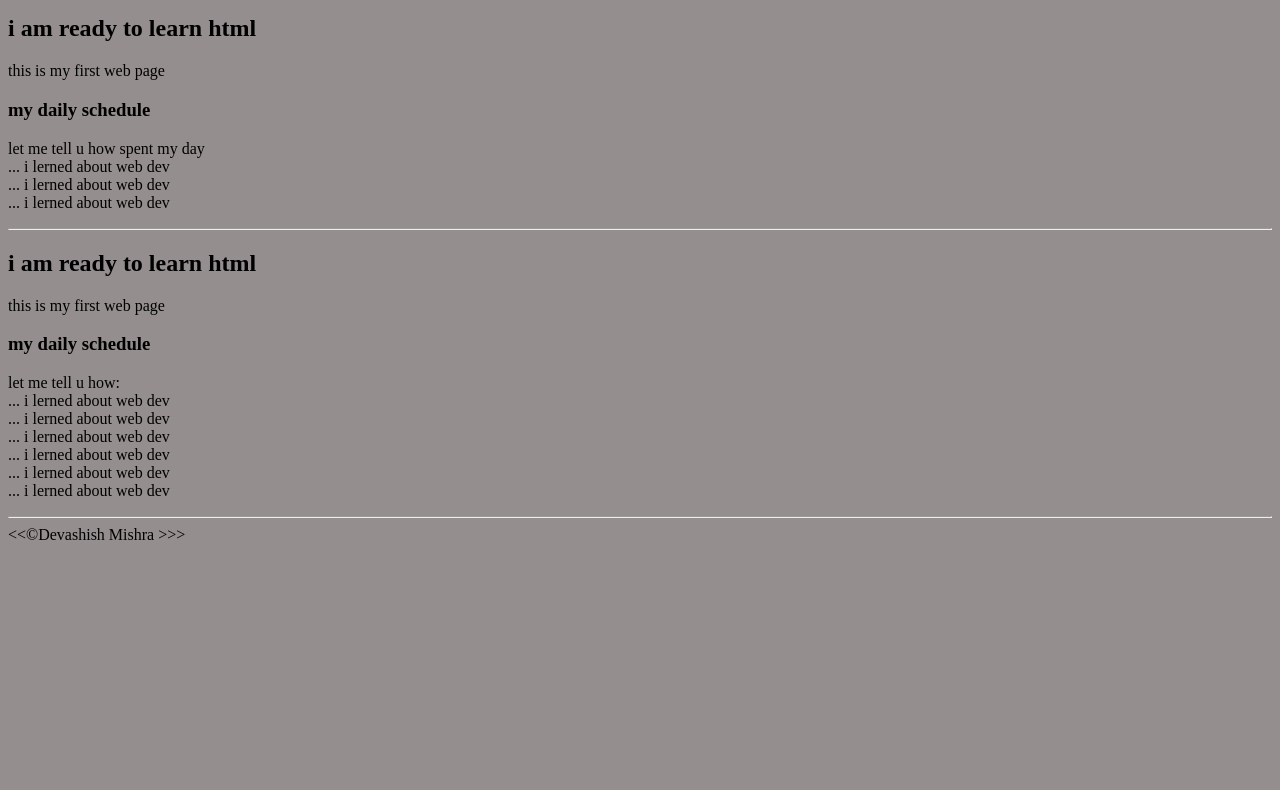
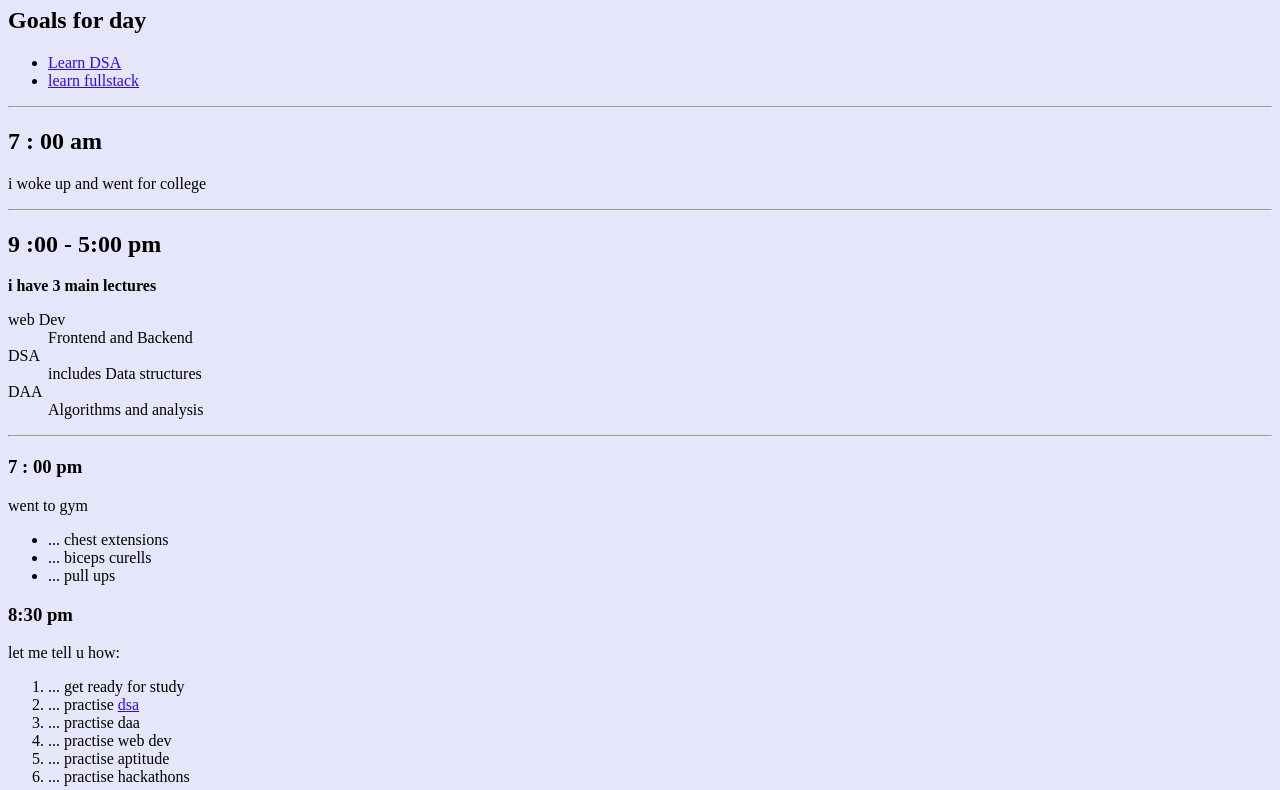
Before and after one commit to Dev0233/html, a plain HTML site: page 01 lesson/index.html in a window 1280 px wide. Shown: the part 73-863 px from the top of the page. Before the commit the page ends 800 px from the top, so only its background shows below. Drawn offline with Linux system fonts and the light colour scheme.

Commit message:
about list, tags and links used in html

```diff
--- a/01 lesson/index.html
+++ b/01 lesson/index.html
@@ -1,4 +1,5 @@
-<html>
+<!Doctype html>
+<html lang = "en">
 <head>
     <meta charset="UTF-8">
     <meta name="author" content="Devashish mishra">
@@ -8,31 +9,61 @@
     <link rel="stylesheet" href="main.css" type="text/css">
 </head>
 <body>
-    <h1> hello Dev</h1>
+    <h1> Time Table </h1>
+    <h2> Goals for day </h2>
+    <nav>
+        <ul>
+            <li>
+                <a href="cpp.com"> Learn DSA </a></li>
+            <li><a href="youtube.com">learn fullstack</a></li>
+        </ul>
+    </nav>
     <hr>
-    <h2> i am ready to learn html </h2>
-    <p>this is my first web page</p>
+    <h2> 7 : 00 am </h2>
+    <p> i woke up and went for college </p>
+    <hr>
+    <section id="college">
+    <h2>  9 :00 - 5:00 pm </h2>
+    <p><strong> i have 3 main lectures </strong> </p>
+    <!-- discriptive list -->
+    <dl>
+        <dt> web Dev  </dt>
+        <dd> Frontend and Backend </dd>
+        <dt> DSA </dt>
+        <dd> includes Data structures  </dd>
+        <dt> DAA  </dt>
+        <dd> Algorithms and analysis </dd>
 
-    <h3> my daily schedule </h3>
-    <p>let me tell u how spent my day
-        <br> ... i lerned about web dev
-        <br> ... i lerned about web dev
-        <br> ... i lerned about web dev </p>
+    </dl>
+    </section>
     <hr>
-    <h2> i am ready to learn html </h2>
-    <p>this is my first web page</p>
-    <!-- Add the info  -->
-    <h3> my daily schedule </h3>
-    <p>let me tell u how:
-        <br> ... i lerned about web dev
-        <br> ... i lerned about web dev
-        <br> ... i lerned about web dev
-        <br> ... i lerned about web dev
-        <br> ... i lerned about web dev
-        <br> ... i lerned about web dev
-    </p>
+    <section id="home">
+    <h3> 7 : 00 pm </h3>
+    <p> went to gym </p>
+        <!-- unordered list  -->
+        <ul>
+        <li> ... chest extensions </li>
+        <li> ... biceps curells </li>
+        <li> ... pull ups  </li>
+        </ul>
+
+    <h3> 8:30 pm  </h3>
+    <p>let me tell u how:</p>
+        <!-- ordered list  -->
+        <ol>
+        <li> ... get ready for study  </li>
+        <li> ... practise <a href="https://www.geeksforgeeks.org/courses/search?search=Data%20Structures%20algorithms&source=google&medium=cpc&device=c&keyword=gfg%20dsa&matchtype=b&campaignid=20299375360&adgroup=156190096491&gad_source=1&gclid=Cj0KCQiAoKeuBhCoARIsAB4WxtcQj5TL1UbLj_rY78IV4NVaEthqe6IYfvtCh2gELK46wHFwy32JeOkaAng3EALw_wcB">dsa </a> </li>
+        <li> ... practise daa </li>
+        <li> ... practise web dev  </li>
+        <li> ... practise aptitude  </li>
+        <li> ... practise hackathons  </li>
+        </ol>
+    </section>
     <hr>
 
-    &lt;&lt;&copy;Devashish Mishra &gt;&gt;&gt;
+    &lt;&lt;&copy; <a href="about.html">Devashish Mishra </a> &gt;&gt;&gt;
+    <p>
+        <a href = "#">Back to Top ></a>
+    </p>
 </body>
 </html>
--- a/01 lesson/main.css
+++ b/01 lesson/main.css
@@ -3,5 +3,11 @@
             size: 24px;
         }
         body{
-            background-color: rgb(148, 142, 142);
+            background-color: lavender
         }
+        a{
+            color: rgb(53, 7, 236);
+        }
+        a:visited{
+            color:rgb(70, 43, 226);
+        }
```
Also changed, not shown: 01 lesson/about.html (added, +24 -0 lines).
